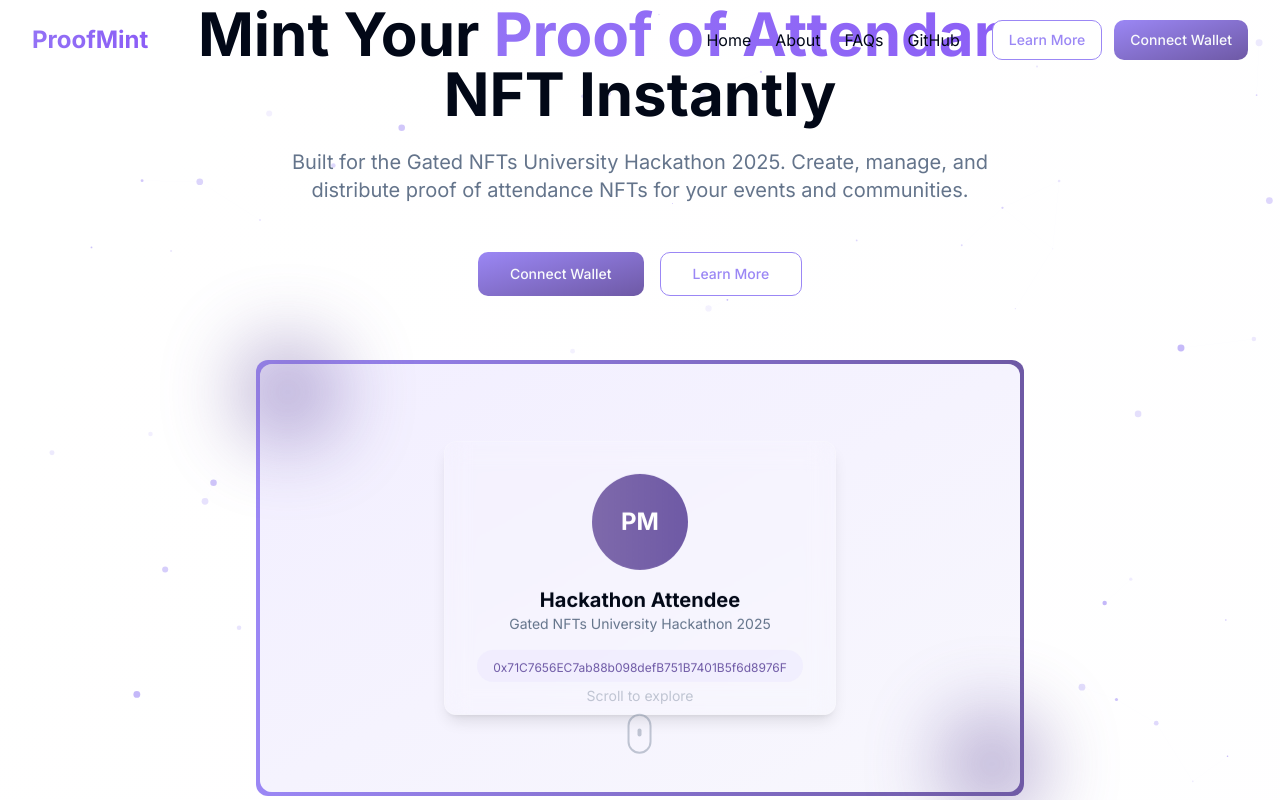
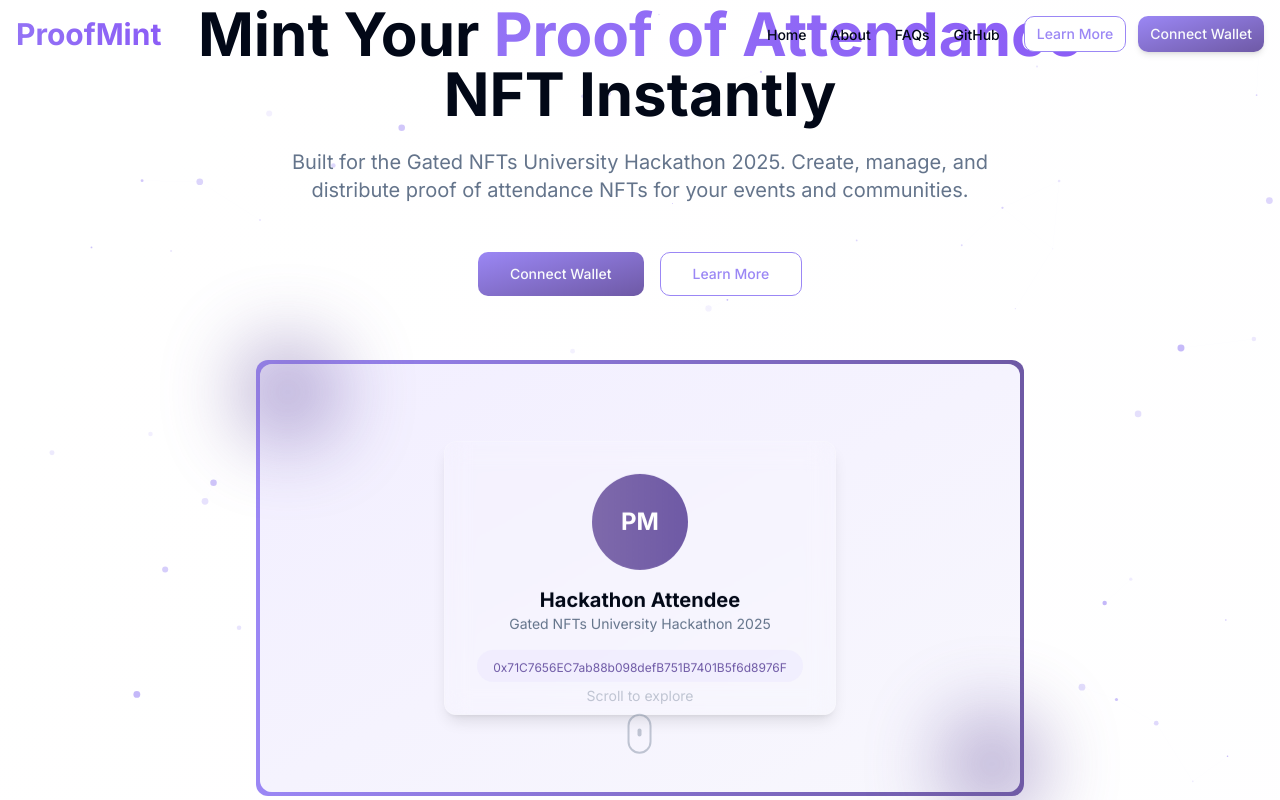
Before and after one commit to nano1x1/mint-flow-showcase, a React (Vite) app: page / in a window 1280 px wide. Shown: the top 800 px of the page. Built offline with nearby package versions, Linux system fonts and the light colour scheme.

Commit message:
Fix: Improve navbar appearance on landing page
Adjust navbar styling for better visual appeal on the landing page.

```diff
--- a/src/components/Navbar.tsx
+++ b/src/components/Navbar.tsx
@@ -3,6 +3,14 @@ import { useState, useEffect } from "react";
 import { Button } from "@/components/ui/button";
 import { motion } from "framer-motion";
 import { Menu } from "lucide-react";
+import {
+  NavigationMenu,
+  NavigationMenuContent,
+  NavigationMenuItem,
+  NavigationMenuLink,
+  NavigationMenuList,
+  NavigationMenuTrigger,
+} from "@/components/ui/navigation-menu";
 
 const Navbar = () => {
   const [scrolled, setScrolled] = useState(false);
@@ -32,14 +40,14 @@ const Navbar = () => {
     <motion.nav
       className={`fixed w-full z-50 transition-all duration-300 ${
         scrolled
-          ? "py-3 glass shadow-lg"
-          : "py-5 bg-transparent"
+          ? "py-2 bg-white/10 backdrop-blur-lg border-b border-white/10 shadow-lg"
+          : "py-4 bg-transparent"
       }`}
       initial={{ opacity: 0, y: -20 }}
       animate={{ opacity: 1, y: 0 }}
       transition={{ duration: 0.5 }}
     >
-      <div className="container mx-auto flex justify-between items-center">
+      <div className="container mx-auto px-4 flex justify-between items-center">
         <motion.div
           className="flex items-center"
           initial={{ opacity: 0 }}
@@ -47,34 +55,45 @@ const Navbar = () => {
           transition={{ delay: 0.2 }}
         >
           <a href="/" className="flex items-center">
-            <span className="font-bold text-2xl text-gradient">ProofMint</span>
+            <span className="font-bold text-2xl md:text-3xl text-gradient">ProofMint</span>
           </a>
         </motion.div>
 
         {/* Desktop navigation */}
-        <div className="hidden md:flex items-center space-x-8">
-          <div className="flex space-x-6">
+        <div className="hidden md:flex items-center space-x-6">
+          <NavigationMenu>
+            <NavigationMenuList className="space-x-6">
               {navLinks.map((link, index) => (
-              <motion.a
-                key={link.name}
-                href={link.href}
-                className="text-foreground hover:text-proofmint-purple transition-colors"
+                <NavigationMenuItem key={link.name}>
+                  <motion.div
                     initial={{ opacity: 0 }}
                     animate={{ opacity: 1 }}
                     transition={{ delay: 0.3 + index * 0.1 }}
                   >
+                    <a
+                      href={link.href}
+                      className="text-foreground hover:text-proofmint-purple transition-colors text-sm font-medium"
+                    >
                       {link.name}
-              </motion.a>
+                    </a>
+                  </motion.div>
+                </NavigationMenuItem>
               ))}
-          </div>
+            </NavigationMenuList>
+          </NavigationMenu>
+
           <div className="flex items-center space-x-3">
             <Button
               variant="outline"
-              className="border-proofmint-purple text-proofmint-purple hover:bg-proofmint-soft-purple"
+              size="sm"
+              className="border-proofmint-purple text-proofmint-purple hover:bg-proofmint-soft-purple hover:text-proofmint-purple transition-all duration-300"
             >
               Learn More
             </Button>
-            <Button className="bg-gradient-primary hover:bg-proofmint-vivid-purple">
+            <Button
+              className="bg-gradient-primary hover:bg-proofmint-vivid-purple transition-all duration-300 shadow-md hover:shadow-lg"
+              size="sm"
+            >
               Connect Wallet
             </Button>
           </div>
@@ -86,8 +105,9 @@ const Navbar = () => {
             variant="ghost"
             size="icon"
             onClick={() => setMobileMenuOpen(!mobileMenuOpen)}
+            className="hover:bg-white/10"
           >
-            <Menu className="h-6 w-6" />
+            <Menu className="h-5 w-5" />
           </Button>
         </div>
       </div>
@@ -95,18 +115,18 @@ const Navbar = () => {
       {/* Mobile menu */}
       {mobileMenuOpen && (
         <motion.div
-          className="fixed inset-0 top-[72px] z-50 bg-background/95 backdrop-blur-sm"
+          className="fixed inset-0 top-[60px] z-50 bg-background/95 backdrop-blur-lg"
           initial={{ opacity: 0 }}
           animate={{ opacity: 1 }}
           exit={{ opacity: 0 }}
         >
-          <div className="container mx-auto py-8 px-4">
-            <nav className="flex flex-col space-y-4">
+          <div className="container mx-auto py-6 px-4">
+            <nav className="flex flex-col space-y-3">
               {navLinks.map((link) => (
                 <a
                   key={link.name}
                   href={link.href}
-                  className="text-lg py-2 border-b border-gray-200"
+                  className="text-base py-2 border-b border-gray-200/20 hover:text-proofmint-purple transition-colors"
                   onClick={() => setMobileMenuOpen(false)}
                 >
                   {link.name}
@@ -115,11 +135,11 @@ const Navbar = () => {
               <div className="flex flex-col space-y-3 pt-4">
                 <Button
                   variant="outline"
-                  className="w-full border-proofmint-purple text-proofmint-purple"
+                  className="w-full border-proofmint-purple text-proofmint-purple hover:bg-proofmint-soft-purple"
                 >
                   Learn More
                 </Button>
-                <Button className="w-full bg-gradient-primary">
+                <Button className="w-full bg-gradient-primary hover:bg-proofmint-vivid-purple shadow-md">
                   Connect Wallet
                 </Button>
               </div>
```
Lines whose indentation alone changed are shown as unchanged.
